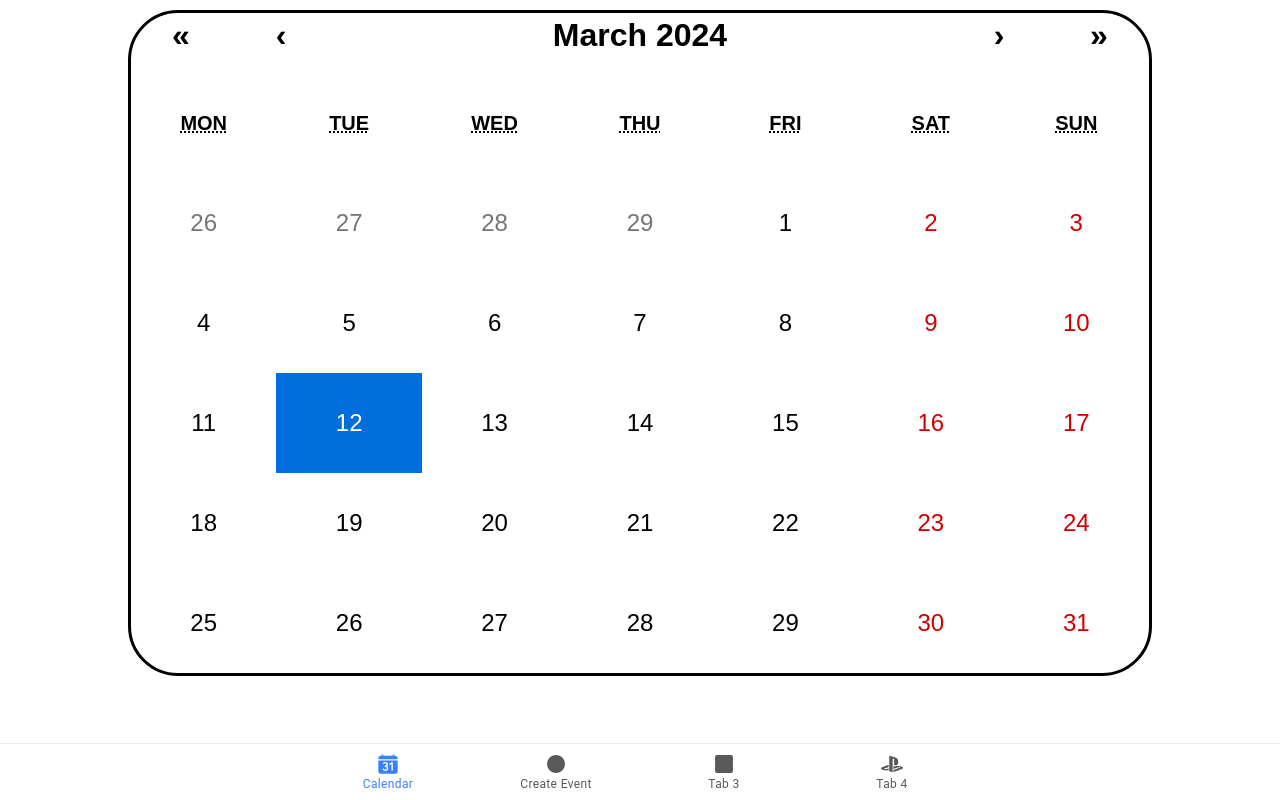
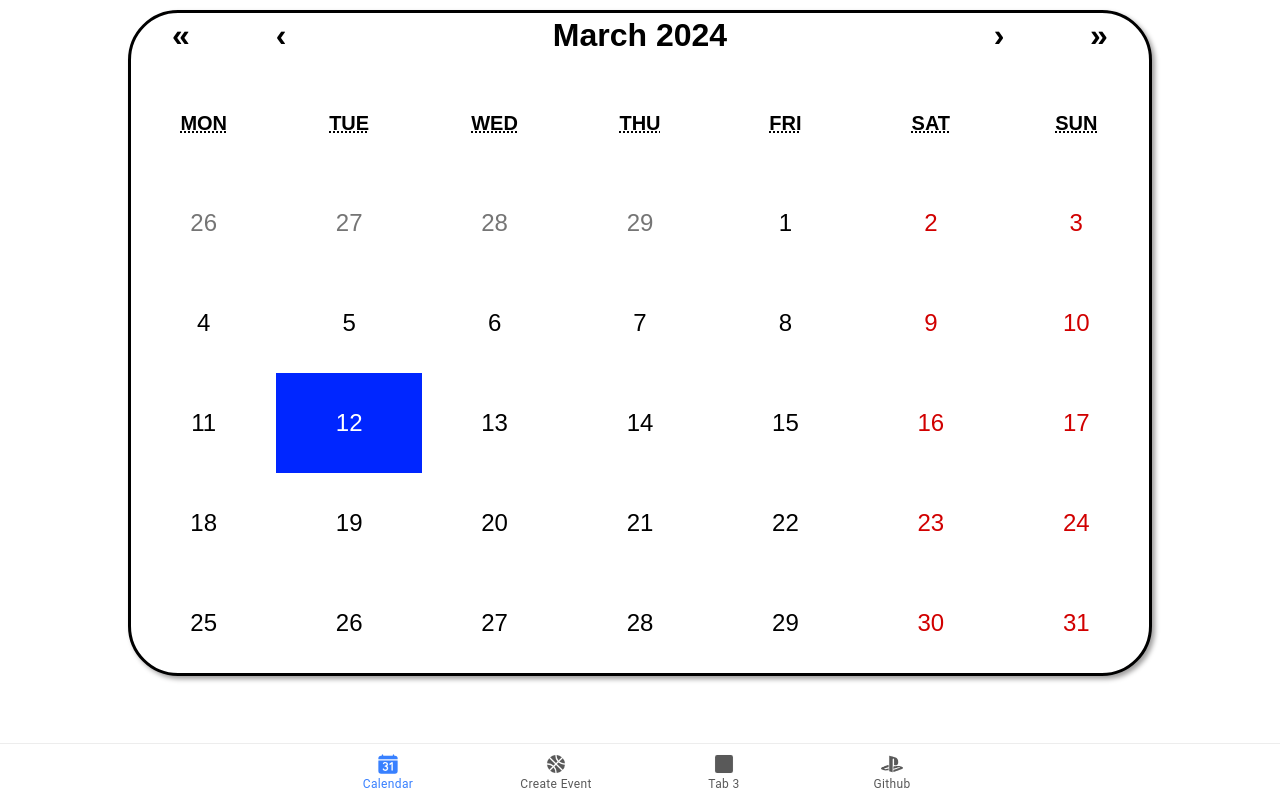
Before and after one commit to BabaTheBoundless/AdvWebAppDevProject, a React (Vite) app: page /calendar in a window 1280 px wide. Built offline with nearby package versions, Linux system fonts and the light colour scheme.

Commit message:
figured out how to direct IonButton clicks to unique URLS

```diff
--- a/src/App.tsx
+++ b/src/App.tsx
@@ -1,4 +1,4 @@
-import { Redirect, Route } from 'react-router-dom';
+import { Redirect, Route, Link } from 'react-router-dom';
 import {
   IonApp,
   IonIcon,
@@ -10,7 +10,7 @@ import {
   setupIonicReact
 } from '@ionic/react';
 import { IonReactRouter } from '@ionic/react-router';
-import { ellipse, logoGoogle, logoPlaystation, square, triangle, calendarNumber } from 'ionicons/icons';
+import { ellipse, logoGoogle, logoPlaystation, square, basketball, calendarNumber } from 'ionicons/icons';
 import Calendar from './pages/Calendar';
 import Tab3 from './pages/Tab3';
 import Tab4 from './pages/Tab4';
@@ -36,9 +36,17 @@ import '@ionic/react/css/display.css';
 import './theme/variables.css';
 /*import Calendar from 'react-calendar';r*/
 
+
+
+function redirectURL() {
+  window.location.href="https://pokemondb.net/pokedex/hariyama";
+
+}
+
 setupIonicReact();
 //replaced <Calendar /> with <Tab3 /> and changed it back and now it works but only until you refresh the page
 const App: React.FC = () => (
+
   <IonApp>
     <IonReactRouter>
       <IonTabs>
@@ -69,7 +77,7 @@ const App: React.FC = () => (
           </IonTabButton>
 
           <IonTabButton tab="eventchange" href="/eventchange">
-            <IonIcon aria-hidden="true" icon={ellipse} />
+            <IonIcon aria-hidden="true" icon={basketball} />
             <IonLabel>Create Event</IonLabel>
           </IonTabButton>
 
@@ -78,15 +86,16 @@ const App: React.FC = () => (
             <IonLabel>Tab 3</IonLabel>
           </IonTabButton>
 
-          <IonTabButton tab="tab4" href="/tab4">
+          <IonTabButton tab="tab4" onClick={redirectURL}>
             <IonIcon aria-hidden="true" icon={logoPlaystation} />
-            <IonLabel>Tab 4</IonLabel>
+            <IonLabel>Github</IonLabel>
           </IonTabButton>
 
         </IonTabBar>
       </IonTabs>
     </IonReactRouter>
   </IonApp>
+
 );
 
 export default App;
--- a/src/pages/Calendar.css
+++ b/src/pages/Calendar.css
@@ -9,6 +9,7 @@
 
     /* seemingly the only manditory one; need to test on other computer monitors */
     height: 100%;
+
 }
 .react-calendar {
 
@@ -17,12 +18,14 @@
     background: white;
     border: 3px solid #000000;
     border-radius: 50px;
-    font-family: Arial, Helvetica, sans-serif;
+    font-family: 'Montserrat', sans-serif;
     line-height: 5em;
     margin: auto;
     margin-top: 10px;
     /* allows for our dates to conform with the circular nature of the border */
     overflow: hidden;
+    box-shadow: 3px 3px 5px rgb(158, 157, 157);
+    transition: background-color 0.3s;
 
 
 
@@ -167,16 +170,19 @@
     background: #a9d4ff;
   }
 
+
   .react-calendar__tile--active {
-    background: #006edc;
+    background: #0026ff;
     color: white;
   }
 
   .react-calendar__tile--active:enabled:hover,
   .react-calendar__tile--active:enabled:focus {
-    background: #1087ff;
+    background: #0020d3f4;
   }
 
   .react-calendar--selectRange .react-calendar__tile--hover {
     background-color: #e6e6e6;
   }
+
+  /* i think maybe the body should be a different color than the calendar but idk */
--- a/src/pages/Calendar.tsx
+++ b/src/pages/Calendar.tsx
@@ -1,6 +1,5 @@
 import { IonContent, IonHeader, IonPage, IonTitle, IonToolbar } from '@ionic/react';
 import { useEffect, useState } from 'react';
-
 
 import './Calendar.css';
 import Calendar from 'react-calendar';
--- a/src/pages/Tab4.tsx
+++ b/src/pages/Tab4.tsx
@@ -2,13 +2,13 @@ import { IonContent, IonHeader, IonPage, IonTitle, IonToolbar } from '@ionic/rea
 import ExploreContainer from '../components/ExploreContainer';
 import './Tab4.css';
 
+
 const Tab4: React.FC = () => {
+
   return (
     <IonPage>
       <IonHeader>
-        <IonToolbar>
-          <IonTitle>Tab 4</IonTitle>
-        </IonToolbar>
+
       </IonHeader>
       <IonContent fullscreen>
         <IonHeader collapse="condense">
@@ -19,7 +19,9 @@ const Tab4: React.FC = () => {
         <ExploreContainer name="Tab 4 page" />
       </IonContent>
     </IonPage>
+
   );
 };
 
+
 export default Tab4;
```
